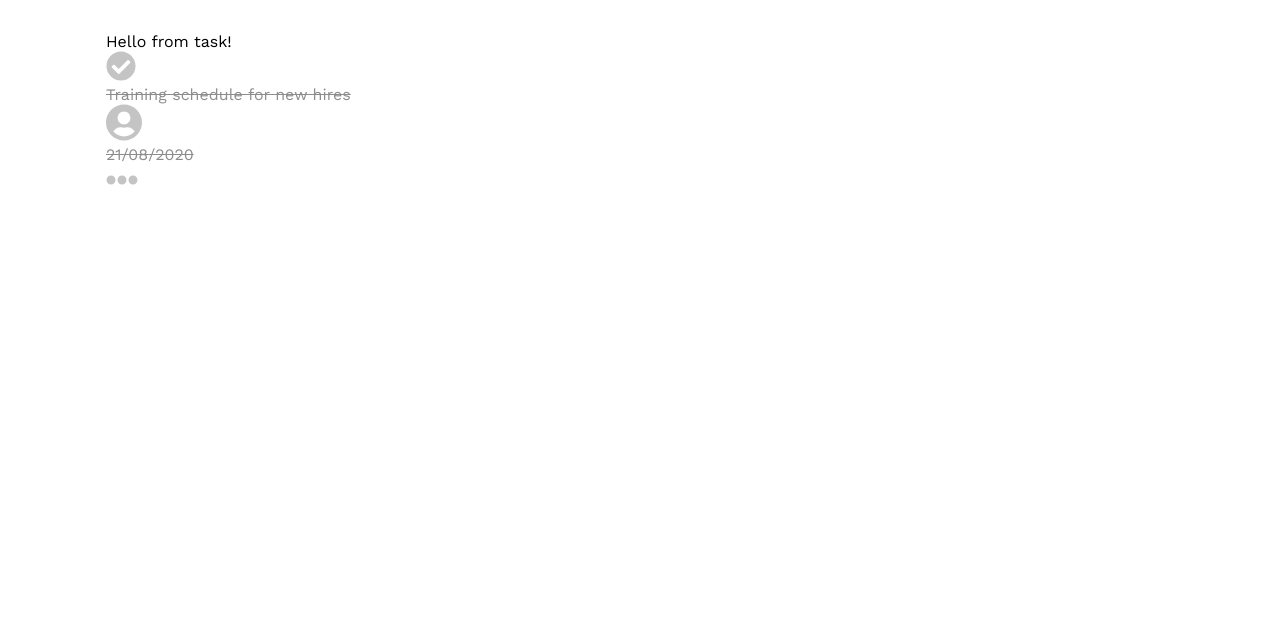
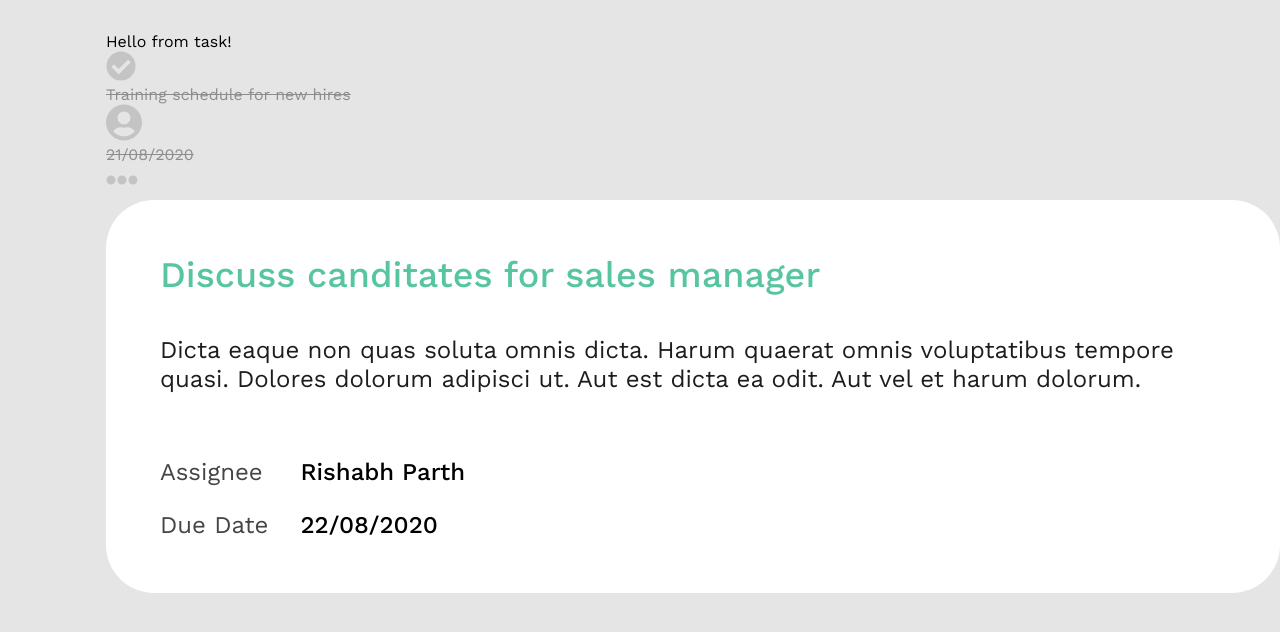
Before and after one commit to badalsaibo/dashboard-demo, a React (Create React App) app: page / in a window 1280 px wide. Shown: the top 632 px of the page. Built offline with nearby package versions, Linux system fonts and the light colour scheme.

Commit message:
Expanded task 1/2

```diff
--- a/src/App.js
+++ b/src/App.js
@@ -1,6 +1,7 @@
 import React from 'react';
 
 import Task from './components/Task/Task';
+import ExpandedTask from './components/ExpandedTask/ExpandedTask';
 
 import './App.css';
 
@@ -38,6 +39,7 @@ function App() {
   return (
     <div className="container">
       <Task data={data[0]} />
+      <ExpandedTask data={data[1]} />
     </div>
   );
 }
--- /dev/null
+++ b/src/components/ExpandedTask/ExpandedTask.css
@@ -0,0 +1,42 @@
+.expanded-task {
+  background-color: #fff;
+  border-radius: 48px;
+  padding: 54px;
+}
+
+.expanded-task__title {
+  font-size: 36px;
+  font-weight: 500;
+  line-height: 42px;
+  color: #58c5a1;
+  margin-bottom: 40px;
+}
+
+.expanded-task__description {
+  font-size: 24px;
+  line-height: 120%;
+  color: #1d1d1d;
+  margin-bottom: 64px;
+}
+
+.expanded-task__grid-container {
+  display: grid;
+  grid-template-columns: auto 1fr;
+  column-gap: 32px;
+  row-gap: 24px;
+}
+
+.expanded-task__sub-heading {
+  font-size: 24px;
+  font-weight: 300;
+  line-height: 120%;
+  color: #454545;
+  text-transform: capitalize;
+}
+
+.expanded-task__sub-info {
+  font-weight: 500;
+  font-size: 24px;
+  line-height: 120%;
+  color: #000000;
+}
--- /dev/null
+++ b/src/components/ExpandedTask/ExpandedTask.js
@@ -0,0 +1,21 @@
+import React from 'react';
+
+import './ExpandedTask.css';
+
+const ExpandedTask = (props) => {
+  const { title, description, assignee, dueDate } = props.data;
+  return (
+    <div className="expanded-task">
+      <h3 className="expanded-task__title">{title}</h3>
+      <p className="expanded-task__description">{description}</p>
+      <div className="expanded-task__grid-container">
+        <h4 className="expanded-task__sub-heading">assignee</h4>
+        <span className="expanded-task__sub-info">{assignee}</span>
+        <h4 className="expanded-task__sub-heading">due date</h4>
+        <span className="expanded-task__sub-info">{dueDate}</span>
+      </div>
+    </div>
+  );
+};
+
+export default ExpandedTask;
--- a/src/index.css
+++ b/src/index.css
@@ -11,6 +11,7 @@ html {
 }
 
 body {
+  background-color: #e5e5e5;
   max-width: 1440px;
   font-family: 'Work Sans', -apple-system, 'Roboto', 'Helvetica Neue',
     sans-serif;
```
